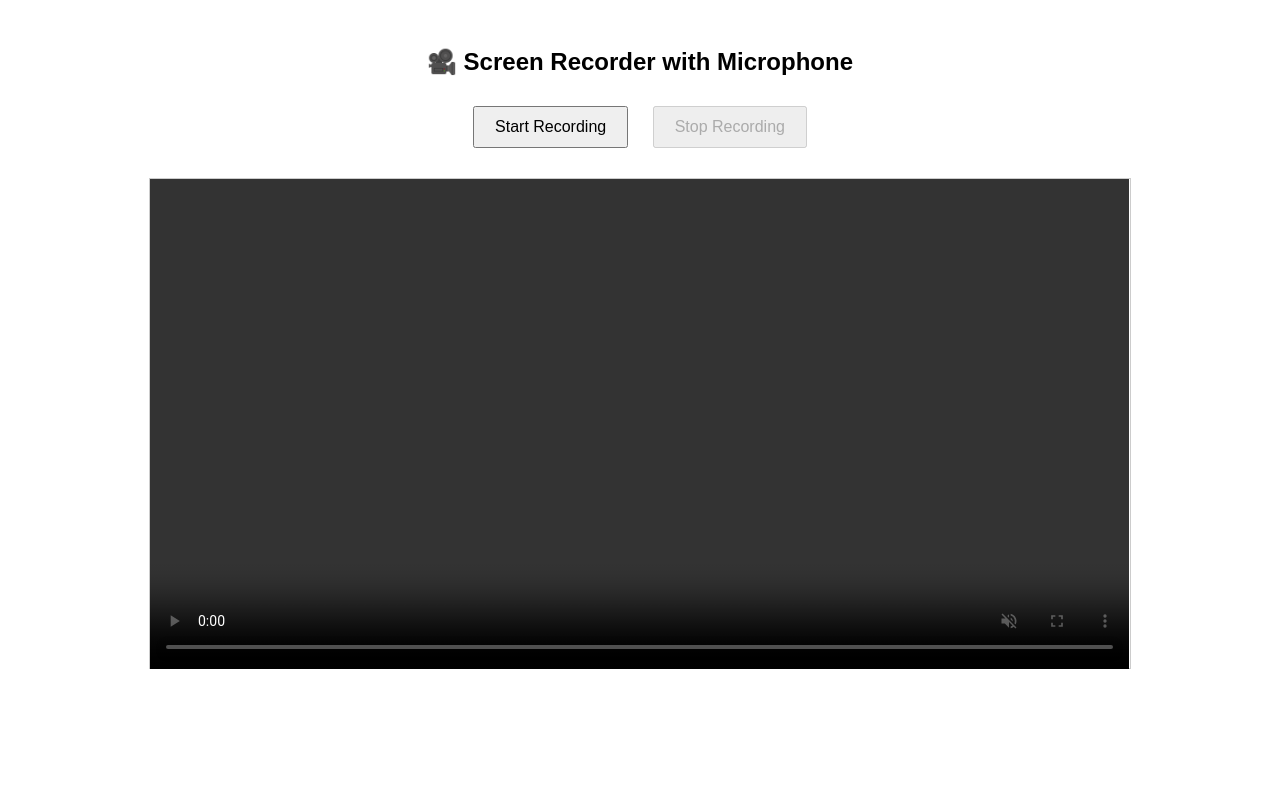
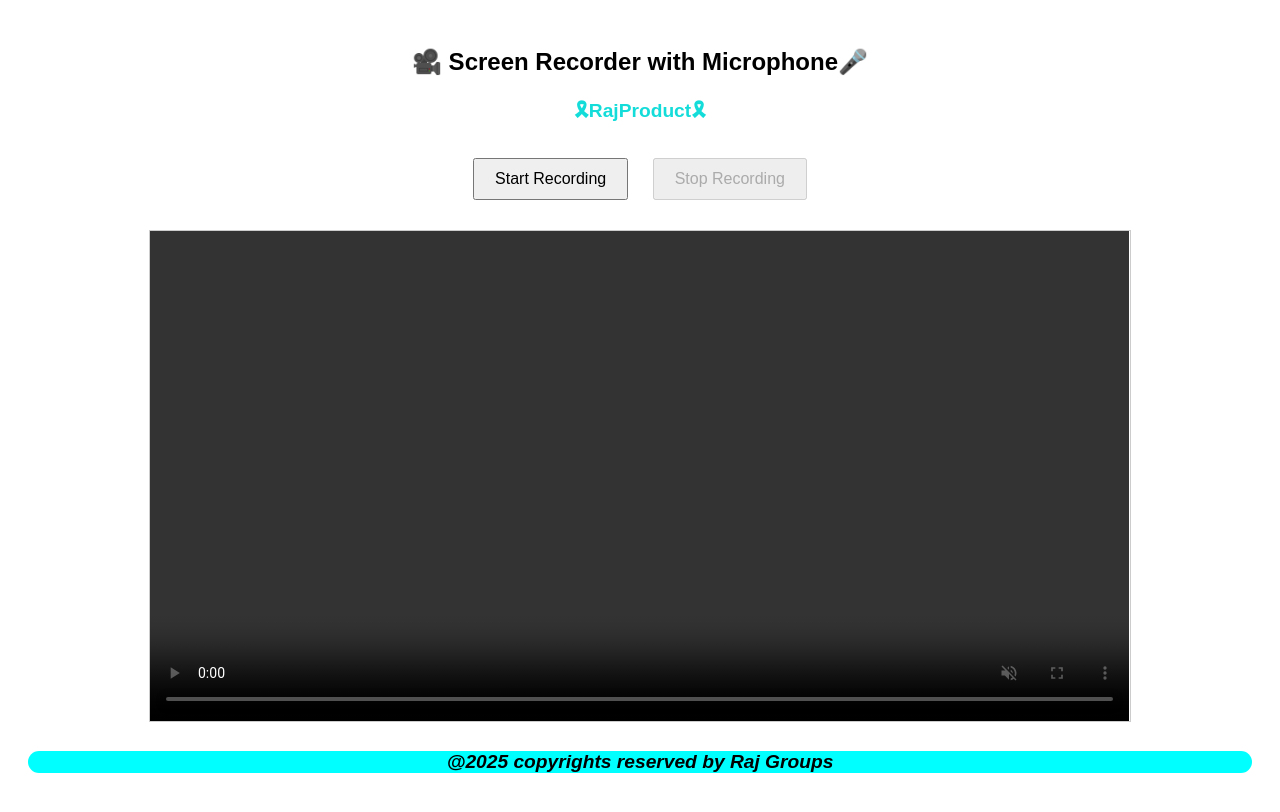
Before and after one commit to Prasannaraj08/Models, a plain HTML site: page index.html in a window 1280 px wide. Drawn offline with Linux system fonts and the light colour scheme.

Commit message:
Update index.html

```diff
--- a/index.html
+++ b/index.html
@@ -1,22 +1,48 @@
 <!DOCTYPE html>
-<html lang="en">
+<html>
 <head>
   <meta charset="UTF-8">
-  <title>Screen Recorder with Mic</title>
+  <title>Screen Recorder with Mic-Raj Groups</title>
   <style>
     body { font-family: sans-serif; text-align: center; padding: 20px; }
     video { width: 80%; margin-top: 20px; border: 1px solid #ccc; }
     button { margin: 10px; padding: 10px 20px; font-size: 16px; }
+    .raj{
+        background-color: aqua;
+        cursor: pointer;
+        border-radius: 19px;
+        font-size: larger;
+        font-weight: bolder;
+        text-align: center;
+        font-style: italic;
+        text-align: center;
+
+    }
+    .product{
+        color: rgb(20, 220, 217);
+        cursor: pointer;
+        border-radius: 19px;
+        font-size: larger;
+        font-weight: bolder;
+        text-align: center;
+        font-style: initial;
+    }
   </style>
 </head>
 <body>
 
-  <h2>🎥 Screen Recorder with Microphone</h2>
+  <h2>🎥 Screen Recorder with Microphone🎤</h2>
+  <h3 class="product">
+    🎗RajProduct🎗
+  </h3>
   <button id="startBtn">Start Recording</button>
   <button id="stopBtn" disabled>Stop Recording</button>
   <a id="downloadLink" style="display: none;" download="recording.webm">Download Recording</a>
   <br>
   <video id="preview" controls autoplay muted></video>
+  <h4 class="raj">
+    @2025 copyrights reserved by Raj Groups
+  </h4>
 
   <script>
     let mediaRecorder;
@@ -80,6 +106,9 @@
       // Stop all active tracks
       video.srcObject.getTracks().forEach(track => track.stop());
     };
+   <p class="raj">
+      Raj Groups
+   </p>
   </script>
 
 </body>
```
